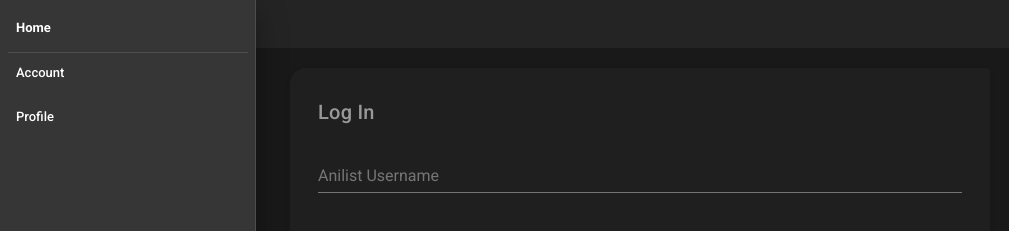
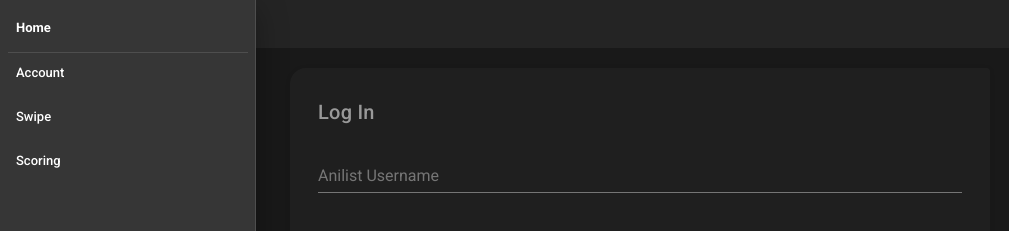
Before and after one commit to theyadev/swipeanime-front, a Vue app: page /connexion in a window 1280 px wide. Both pictures are taken after a click on the button 28 px from the left and 24 px from the top of the page. Shown: the top 231 px of the page, without its empty margins (0-1009 px from the left). Built offline with nearby package versions, Linux system fonts and the light colour scheme.

Commit message:
NEW: Router links

```diff
--- a/src/components/Navbar.vue
+++ b/src/components/Navbar.vue
@@ -35,10 +35,12 @@
       <v-list nav dense>
         <v-list-item-group
           v-model="group"
-          active-class="deep-purple--text text--accent-4"
+          active-class="orange--text text--accent-4"
         >
           <v-list-item>
-            <v-list-item-title><b>Home</b></v-list-item-title>
+            <v-list-item-title @click="go('HOME')"
+              ><b>Home</b></v-list-item-title
+            >
           </v-list-item>
           <v-divider></v-divider>
 
@@ -47,7 +49,13 @@
           </v-list-item>
 
           <v-list-item>
-            <v-list-item-title>Profile</v-list-item-title>
+            <v-list-item-title @click="go('SWIPE')">Swipe</v-list-item-title>
+          </v-list-item>
+
+          <v-list-item>
+            <v-list-item-title @click="go('SCORING')"
+              >Scoring</v-list-item-title
+            >
           </v-list-item>
         </v-list-item-group>
       </v-list>
@@ -64,6 +72,33 @@ export default {
       drawer: null,
     };
   },
-  methods: {},
+  methods: {
+    go(where) {
+      switch (where) {
+        case "HOME":
+          if (this.$route.path == "/") return;
+          this.$router.push("/");
+          break;
+
+        case "LOGIN":
+          if (this.$route.path == "/connexion") return;
+          this.$router.push("/connexion");
+          break;
+
+        case "SCORING":
+          if (this.$route.path == "/scoring") return;
+          this.$router.push("/scoring");
+          break;
+
+        case "SWIPE":
+          if (this.$route.path == "/swipe") return;
+          this.$router.push("/swipe");
+          break;
+
+        default:
+          break;
+      }
+    },
+  },
 };
 </script>
```
